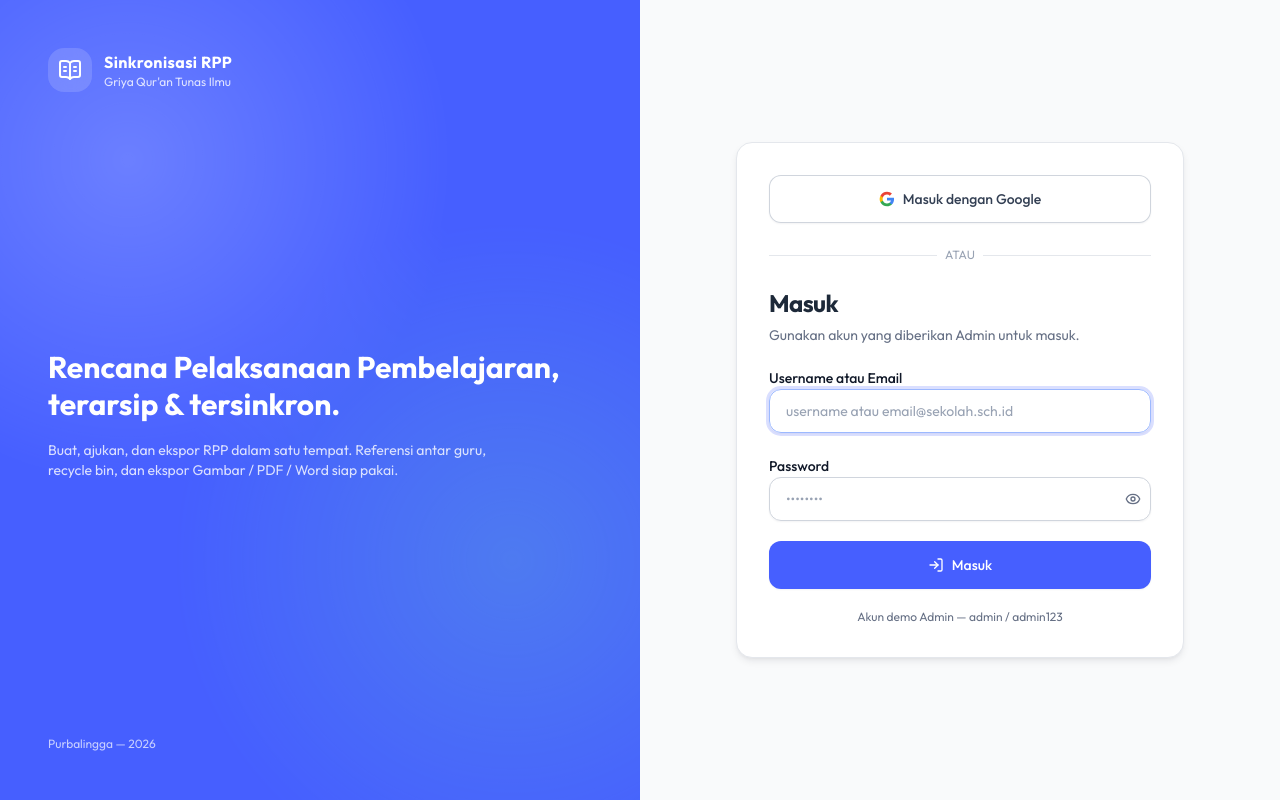
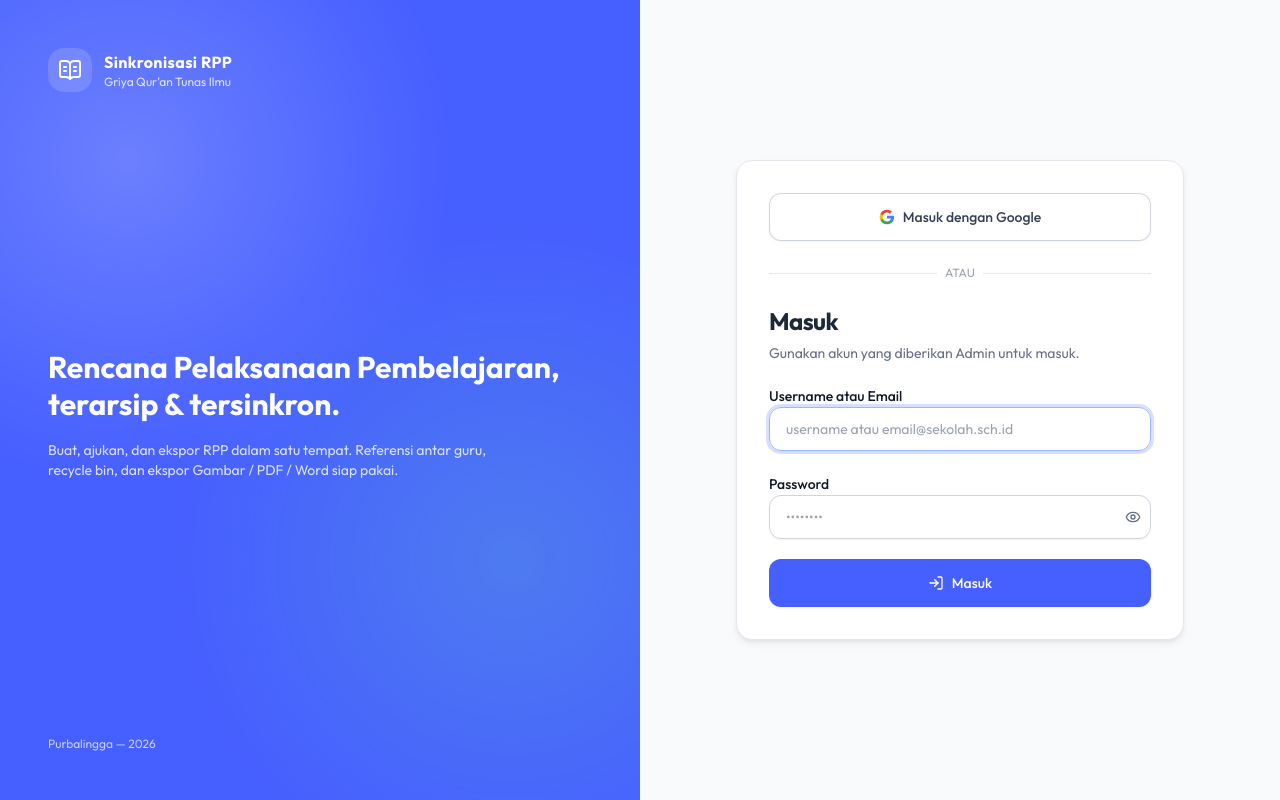
Before and after one commit to miqbalputra/rpp-sync, a Next.js app: page /login in a window 1280 px wide. Built offline with nearby package versions, Linux system fonts and the light colour scheme; no server answers.

Commit message:
fix(login): hapus info akun demo admin dari halaman login

```diff
--- a/app/login/_LoginCard.tsx
+++ b/app/login/_LoginCard.tsx
@@ -103,11 +103,6 @@ export function LoginCard({
           </>
         )}
       </Button>
-
-      <p className="text-center text-xs text-gray-500 dark:text-gray-400">
-        Akun demo Admin — <span className="font-mono">admin</span> /{" "}
-        <span className="font-mono">admin123</span>
-      </p>
     </form>
     </div>
   );
```
